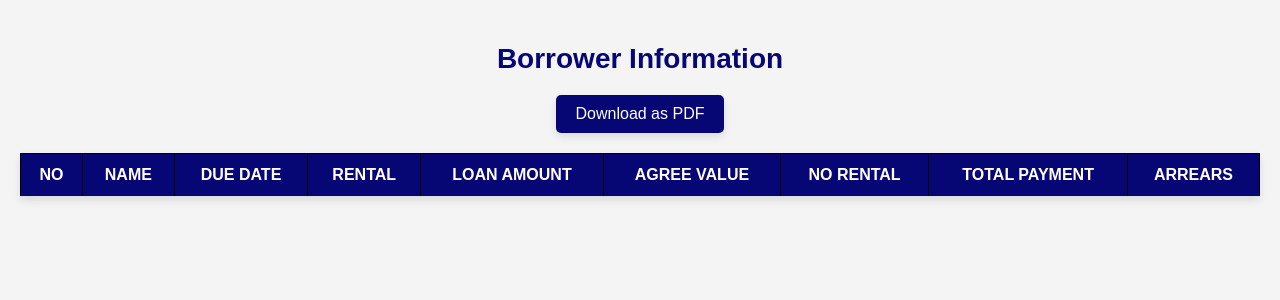
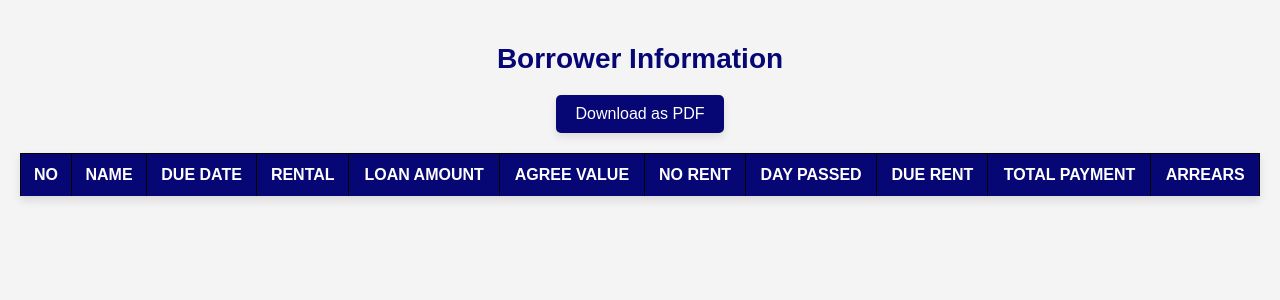
Before and after one commit to wathsaladmpgj/interest-money-site, a PHP site: page /all_borrowers_details.php in a window 1280 px wide. Shown: the top 300 px of the page. Run offline with PHP 8.4, Linux system fonts and the light colour scheme; data that the repository does not hold is empty.

Commit message:
add coloum for borrwoers details display and update pdf

```diff
--- a/all_borrowers_details.php
+++ b/all_borrowers_details.php
@@ -43,7 +43,9 @@ if ($conn->connect_error) {
             <th>Rental</th>
             <th>Loan Amount</th>
             <th>Agree Value</th>
-            <th>No rental</th>
+            <th>No rent</th>
+            <th>Day passed</th>
+            <th>Due rent</th>
             <th>Total Payment</th>
             <th>Arrears</th>
         </tr>
@@ -51,9 +53,12 @@ if ($conn->connect_error) {
         <?php
              $row_number =1;
             // Assuming connection to the database is already established
-            $result = mysqli_query($conn, "SELECT name, amount, total_arrears,due_date,rental,agree_value,total_payments,no_rental, status FROM borrowers ORDER BY id ASC");
+            $result = mysqli_query($conn, "SELECT name, amount, total_arrears,due_date,rental,agree_value,total_payments,no_rental,no_pay,days_passed, status FROM borrowers ORDER BY id ASC");
+
+
 
             while ($row = mysqli_fetch_assoc($result)) {
+                $due_rental =$row['days_passed']- $row['no_pay'];
                 // Determine the status class based on the database values
                 $statusClass = ($row['status'] == 'yes') ? 'finished' : (($row['status'] == 'no') ? 'not-finished' : 'in-progress');
 
@@ -67,6 +72,8 @@ if ($conn->connect_error) {
                 echo "<td>" . number_format($row['amount'], 2) . "</td>";
                 echo "<td>{$row['agree_value']}</td>";
                 echo "<td>{$row['no_rental']}</td>";
+                echo "<td>{$row['days_passed']}</td>";
+                echo "<td>{$due_rental}</td>";
                 echo "<td>{$row['total_payments']}</td>";
                 echo "<td>{$row['total_arrears']}</td>";
                 echo "</tr>";
```
Also changed, not shown: downlode_borrowers_details.php (+11 -6 lines).
